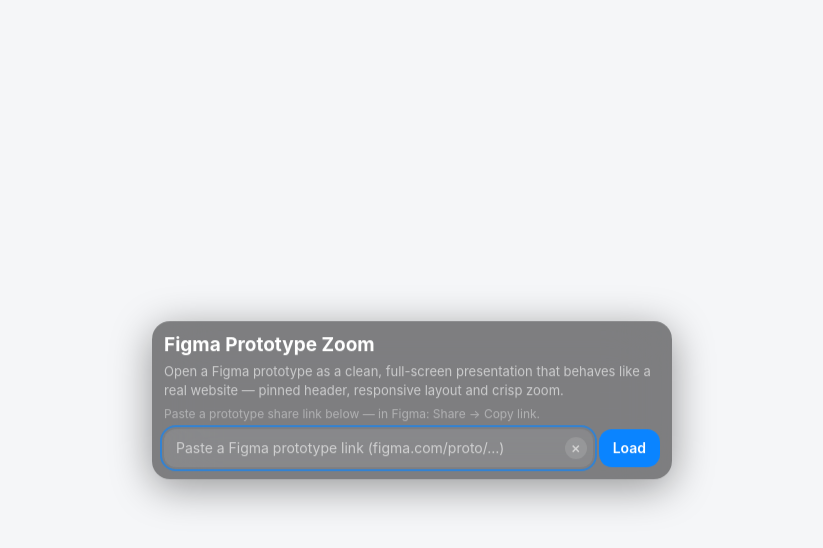
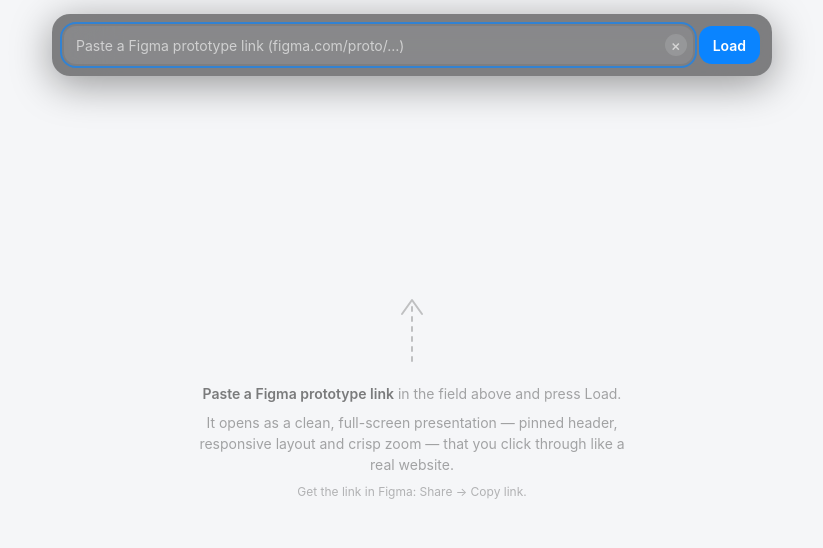
Before and after one commit to LoyEgor/figma-zoom, a plain HTML site: page index.html in a window 1280 px wide. Shown: the whole page, without its empty margins (228-1051 px from the left). Drawn offline with Linux system fonts and the light colour scheme.

Commit message:
Enhance welcome state in Figma Prototype Zoom app. Updated the empty state to reuse the top link panel with a centered placeholder hint and dashed arrow. Adjusted CSS for improved visibility and user guidance when no link is saved. Updated localStorage key for link persistence.

```diff
--- a/index.html
+++ b/index.html
@@ -296,32 +296,10 @@
     .link-status.ok { color: #30d158; }
     .link-status.error { color: #ff453a; }
 
-    /* Welcome / empty state: a centered card with a short description. Shown when
-       there is no saved link. The dock and the iframe are hidden so only the card
-       is visible; pasting a link removes .no-link and reveals the presenter. */
-    .link-desc { display: none; }
-
-    body.no-link .link-desc { display: block; }
-
-    .link-h1 {
-      font-size: 19px;
-      font-weight: 700;
-      color: var(--text);
-    }
-
-    .link-sub {
-      margin-top: 6px;
-      font-size: 13px;
-      line-height: 1.45;
-      color: var(--muted);
-    }
-
-    .link-hint {
-      margin-top: 6px;
-      font-size: 12px;
-      color: rgba(255, 255, 255, 0.4);
-    }
-
+    /* Welcome / empty state: reuse the SAME top link panel as the normal "Link"
+       editor (no special card). The empty center just shows placeholder-style hint
+       text and a dashed arrow pointing up at that panel. Pasting a link removes
+       .no-link and reveals the presenter. */
     body.no-link .live-frame,
     body.no-link .dock {
       display: none;
@@ -332,10 +310,49 @@
     }
 
     body.no-link .link-bar {
-      display: block;
-      top: 50%;
-      transform: translate(-50%, -50%);
-      width: min(520px, calc(100vw - 40px));
+      display: block; /* the very same top panel as the Link editor, shown by default */
+    }
+
+    .welcome-center {
+      position: absolute;
+      inset: 0;
+      display: none;
+      flex-direction: column;
+      align-items: center;
+      justify-content: center;
+      gap: 18px;
+      padding: 24px;
+      text-align: center;
+      color: rgba(0, 0, 0, 0.34);
+      pointer-events: none;
+    }
+
+    body.no-link .welcome-center {
+      display: flex;
+    }
+
+    .welcome-arrow {
+      color: rgba(0, 0, 0, 0.22);
+    }
+
+    .welcome-text {
+      max-width: 430px;
+      font-size: 14px;
+      line-height: 1.5;
+    }
+
+    .welcome-text p {
+      margin: 0 0 8px;
+    }
+
+    .welcome-text strong {
+      color: rgba(0, 0, 0, 0.5);
+      font-weight: 600;
+    }
+
+    .welcome-hint {
+      font-size: 12px;
+      color: rgba(0, 0, 0, 0.28);
     }
 
     @media (max-width: 560px) {
@@ -364,17 +381,24 @@
         allow="fullscreen"
         loading="eager"
       ></iframe>
+
+      <div class="welcome-center" id="welcomeCenter" aria-hidden="true">
+        <svg class="welcome-arrow" width="36" height="74" viewBox="0 0 36 74" fill="none">
+          <line x1="18" y1="70" x2="18" y2="13" stroke="currentColor" stroke-width="2" stroke-dasharray="4 6" stroke-linecap="round" />
+          <path d="M8 23 L18 9 L28 23" stroke="currentColor" stroke-width="2" fill="none" stroke-linecap="round" stroke-linejoin="round" />
+        </svg>
+        <div class="welcome-text">
+          <p><strong>Paste a Figma prototype link</strong> in the field above and press Load.</p>
+          <p>It opens as a clean, full-screen presentation — pinned header, responsive layout and crisp zoom — that you click through like a real website.</p>
+          <p class="welcome-hint">Get the link in Figma: Share → Copy link.</p>
+        </div>
+      </div>
     </section>
 
     <div class="link-overlay" id="linkOverlay"></div>
 
     <section class="link-bar" id="linkBar" aria-label="Prototype link">
       <div class="link-card">
-        <div class="link-desc">
-          <div class="link-h1">Figma Prototype Zoom</div>
-          <div class="link-sub">Open a Figma prototype as a clean, full-screen presentation that behaves like a real website — pinned header, responsive layout and crisp zoom.</div>
-          <div class="link-hint">Paste a prototype share link below — in Figma: Share → Copy link.</div>
-        </div>
         <div class="link-row">
           <div class="link-input-wrap">
             <input
```
Also changed, not shown: 1 other file.
